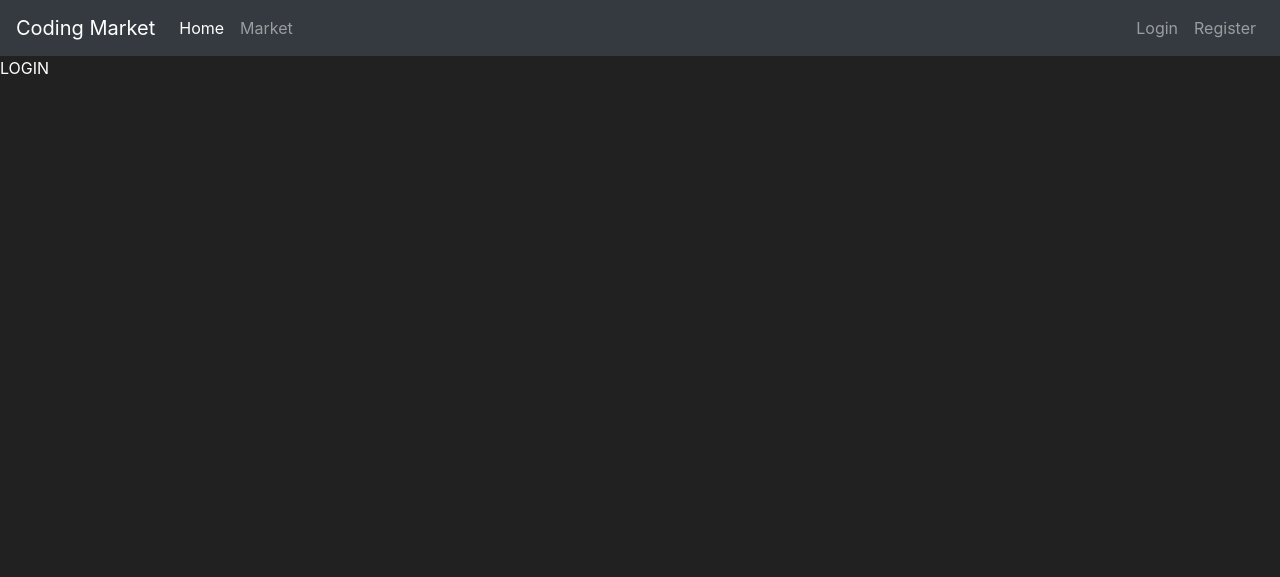
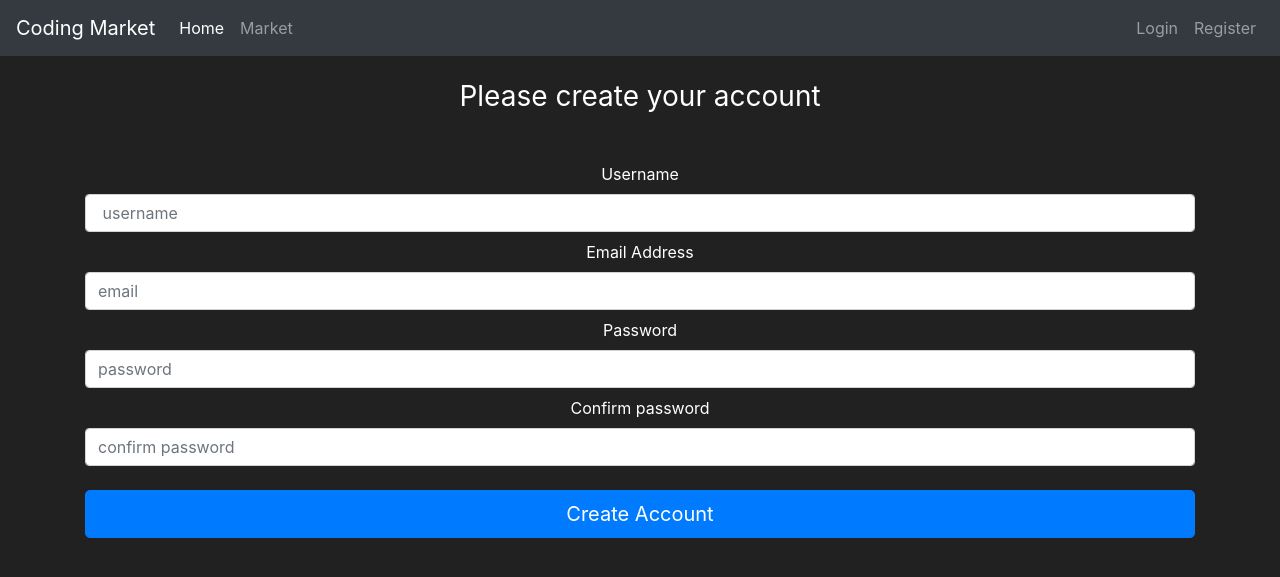
Before and after one commit to jjaramillom/flask-introduction, a Flask app: page /register in a window 1280 px wide. Shown: the top 577 px of the page. Run offline with Flask 2, Linux system fonts and the light colour scheme; some libraries are stand-ins or nearby versions.

Commit message:
add forms. add user model.

```diff
--- a/market/__init__.py
+++ b/market/__init__.py
@@ -5,6 +5,7 @@ db = SQLAlchemy()
 
 app = Flask(__name__)
 app.config['SQLALCHEMY_DATABASE_URI'] = 'sqlite:///market.db'
+app.config['SECRET_KEY'] = '3c81070f775a7e7ac6a67c22'
 
 db.init_app(app)
 # https://flask-sqlalchemy.palletsprojects.com/en/2.x/contexts/
--- /dev/null
+++ b/market/forms/Register.py
@@ -0,0 +1,11 @@
+from flask_wtf import FlaskForm
+from wtforms import StringField, PasswordField, SubmitField
+from wtforms.validators import Length, Email, EqualTo
+
+
+class Register(FlaskForm):
+    username = StringField(label='Username', validators=[Length(min=2, max=30)])
+    email = StringField(label='Email Address', validators=[Email()])
+    password = PasswordField(label='Password', validators=[Length(min=6)])
+    password_confirmation = PasswordField(label='Confirm password', validators=[EqualTo(password)])
+    submit = SubmitField(label='Create Account')
--- a/market/models/Item.py
+++ b/market/models/Item.py
@@ -1,4 +1,4 @@
-from market.shared.models import db
+from market import db
 from flask_sqlalchemy import SQLAlchemy
 
 
@@ -8,6 +8,7 @@ class Item(db.Model):
     price = db.Column(db.Integer(), nullable=False)
     barcode = db.Column(db.String(length=12), nullable=False, unique=True)
     description = db.Column(db.String(length=1024), nullable=False)
+    owner = db.Column(db.Integer(), db.ForeignKey('user.id'))
 
     # method used to represent a class’s objects as a string
     def __repr__(self):
--- a/market/routes.py
+++ b/market/routes.py
@@ -1,6 +1,8 @@
-from flask import render_template
-from market import app
+from flask import render_template, redirect, url_for
+from market import app, db
 from market.models.Item import Item
+from market.models.User import User
+from market.forms.Register import Register
 
 
 @app.route('/')
@@ -21,6 +23,12 @@ def login_page():
     return render_template('login.html')
 
 
-@app.route('/register')
+@app.route('/register', methods=['GET', 'POST'])
 def register_page():
-    return render_template('register.html')
+    form = Register()
+    if form.validate_on_submit():
+        new_user = User(username=form.username.data, email=form.email.data, password=form.password.data)
+        db.session.add(new_user)
+        db.session.commit()
+        return redirect(url_for('market_page'))
+    return render_template('register.html', form=form)
--- a/market/templates/register.html
+++ b/market/templates/register.html
@@ -1,2 +1,23 @@
-{% extends 'layout.html' %} {% block title %}Login{% endblock %} {% block content %} LOGIN{%
-endblock %}
+{% extends 'layout.html' %} {% block title %}Register{% endblock %} {% block content %}
+    <body class="text-center">
+
+    <div class="container">
+        <form method="POST" class="form-register" style="color:white">
+            {{ form.hidden_tag() }}
+            <h1 class="h3 mb-3 mt-4 font-weight-normal">
+                Please create your account
+            </h1>
+            <br/>
+            {{ form.username.label(class='mt-2') }}
+            {{ form.username(class='form-control', placeholder=' username') }}
+            {{ form.email.label(class='mt-2') }}
+            {{ form.email(class='form-control', placeholder='email') }}
+            {{ form.password.label(class='mt-2') }}
+            {{ form.password(class='form-control', placeholder='password') }}
+            {{ form.password_confirmation.label(class='mt-2') }}
+            {{ form.password_confirmation(class='form-control', placeholder='confirm password') }}
+            {{ form.submit(class='mt-4 btn btn-lg btn-block btn-primary') }}
+        </form>
+    </div>
+    </body>
+{% endblock %}
--- a/requirements.txt
+++ b/requirements.txt
@@ -1,8 +1,13 @@
 astroid==2.5.1
 autopep8==1.5.5
 click==7.1.2
+colorama==0.4.4
+dnspython==2.1.0
+email-validator==1.1.2
 Flask==1.1.2
 Flask-SQLAlchemy==2.4.4
+Flask-WTF==0.14.3
+idna==3.1
 isort==5.7.0
 itsdangerous==1.1.0
 Jinja2==2.11.3
@@ -17,3 +22,4 @@ toml==0.10.2
 typed-ast==1.4.2
 Werkzeug==1.0.1
 wrapt==1.12.1
+WTForms==2.3.3
--- a/run.py
+++ b/run.py
@@ -1,4 +1,4 @@
 from market import app
 
 if __name__ == '__main__':
-    app.run(host='0.0.0.0', port=5000, threaded=True)
+    app.run(host='0.0.0.0', port=5000, threaded=True, debug=True)
```
Also changed, not shown: data_creation_script.py (added, +20 -0 lines), market/models/User.py (added, +22 -0 lines), market/forms/__init__.py (added), market/market.db.
